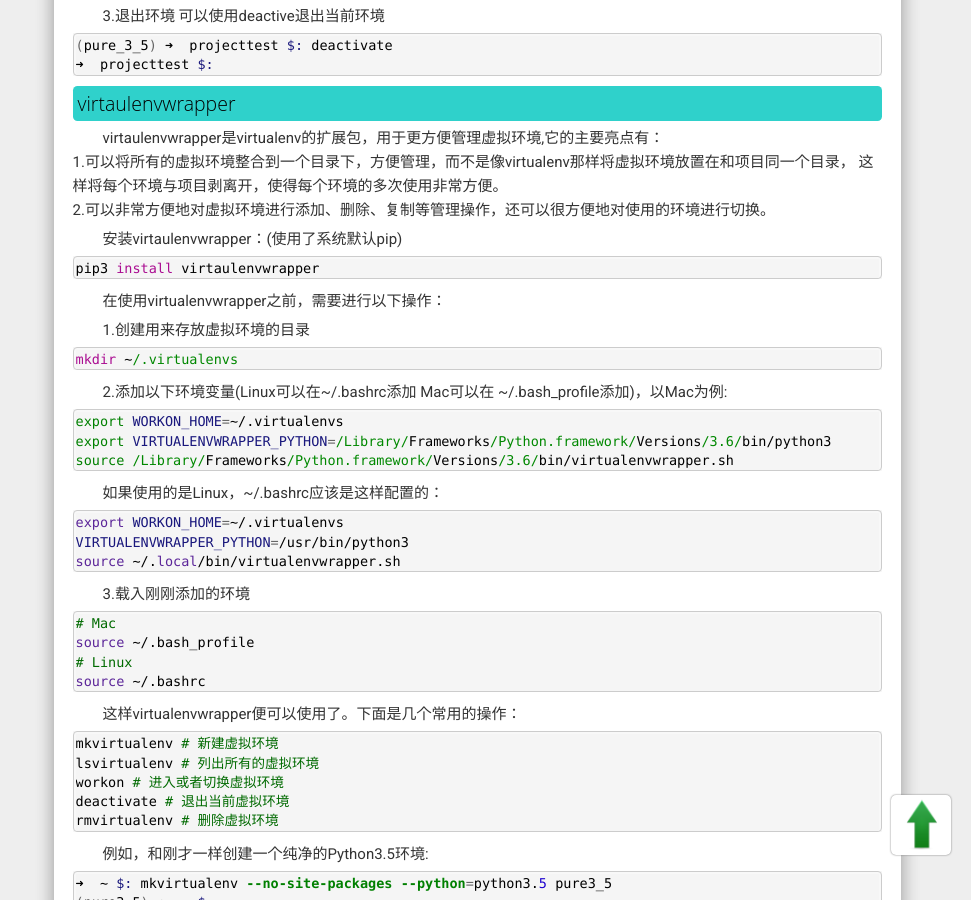
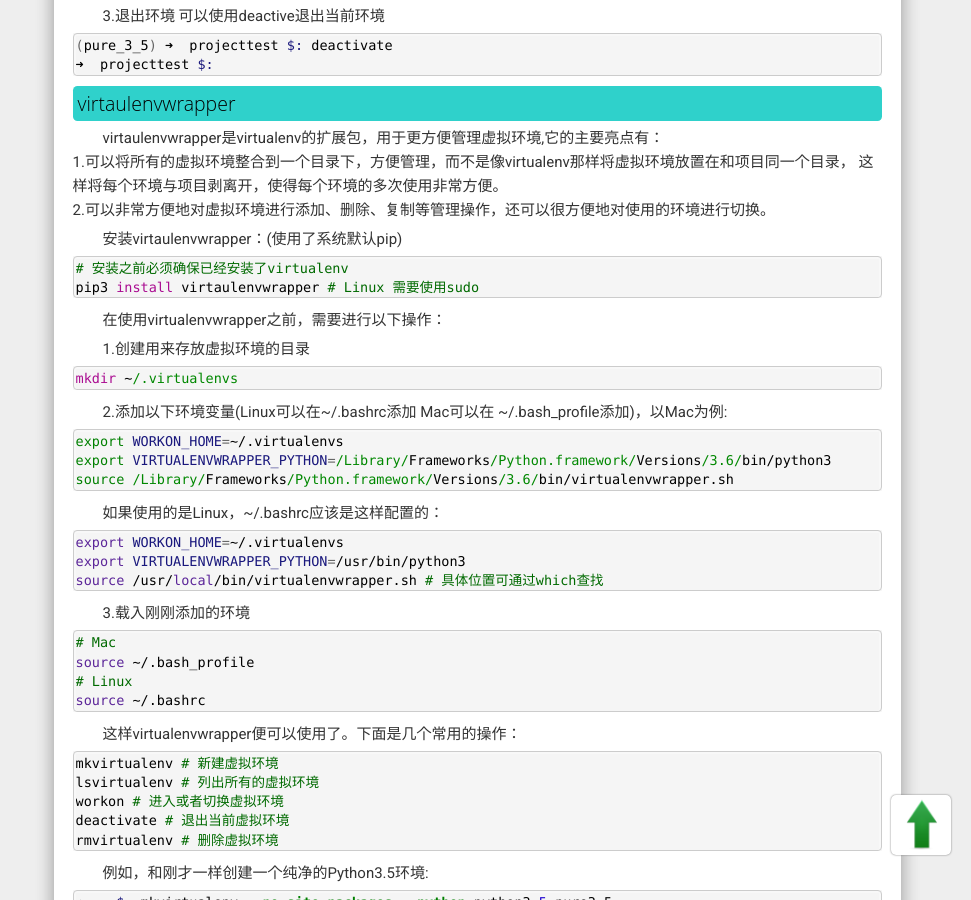
Before and after one commit to iampythoner/iampythoner.github.io, a Jekyll site: the page built from _posts/2017-10-22-virtualenv.md, in a window 1280 px wide and 900 px high, scrolled down 1386 px. Shown: the whole window, without its empty margins (309-1280 px from the left). Built offline with Jekyll 4.4.1, drawn with Linux system fonts in a browser that asks for light colours; nearby versions of some CDN libraries; comment, search, counter and statistics services are not loaded.

Commit message:
no message

````diff
--- a/_posts/2017-10-22-virtualenv.md
+++ b/_posts/2017-10-22-virtualenv.md
@@ -101,7 +101,8 @@ virtaulenvwrapper是virtualenv的扩展包，用于更方便管理虚拟环境,
 安装virtaulenvwrapper：(使用了系统默认pip)
 
 ```sh
-pip3 install virtaulenvwrapper
+# 安装之前必须确保已经安装了virtualenv
+pip3 install virtaulenvwrapper # Linux 需要使用sudo
 ```
 
 在使用virtualenvwrapper之前，需要进行以下操作：
@@ -123,8 +124,8 @@ source /Library/Frameworks/Python.framework/Versions/3.6/bin/virtualenvwrapper.s
 
 ```sh
 export WORKON_HOME=~/.virtualenvs
-VIRTUALENVWRAPPER_PYTHON=/usr/bin/python3
-source ~/.local/bin/virtualenvwrapper.sh
+export VIRTUALENVWRAPPER_PYTHON=/usr/bin/python3
+source /usr/local/bin/virtualenvwrapper.sh # 具体位置可通过which查找
 ```
 
 3.载入刚刚添加的环境
````
